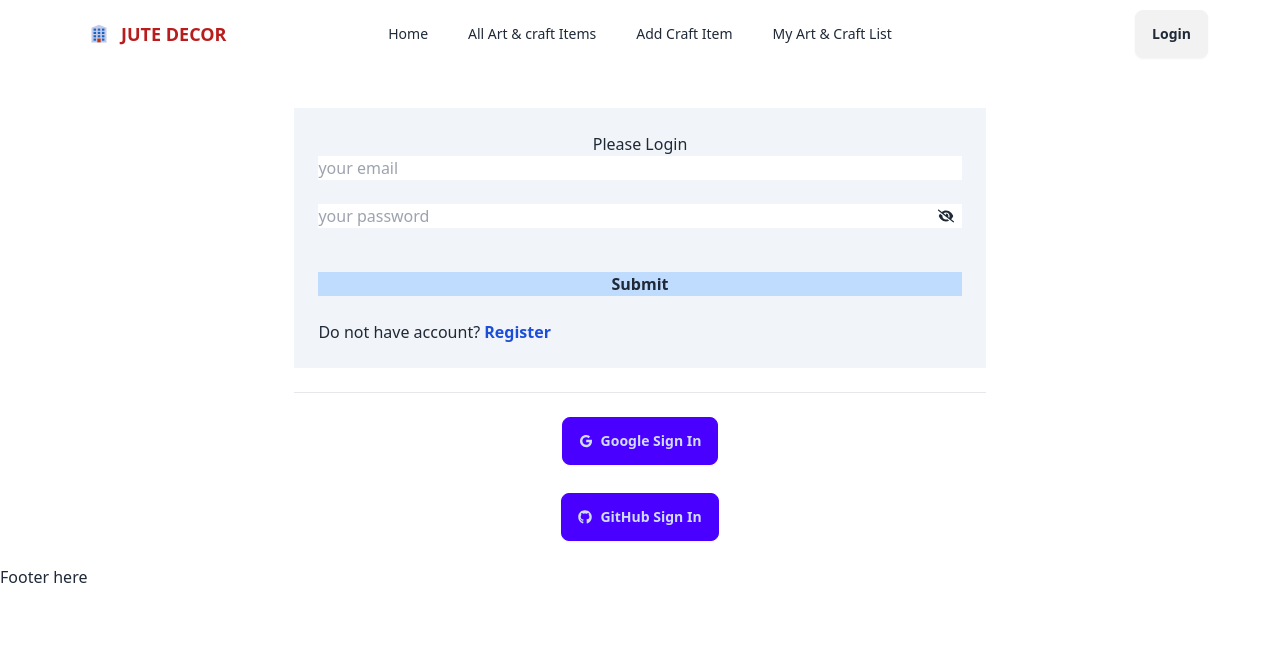
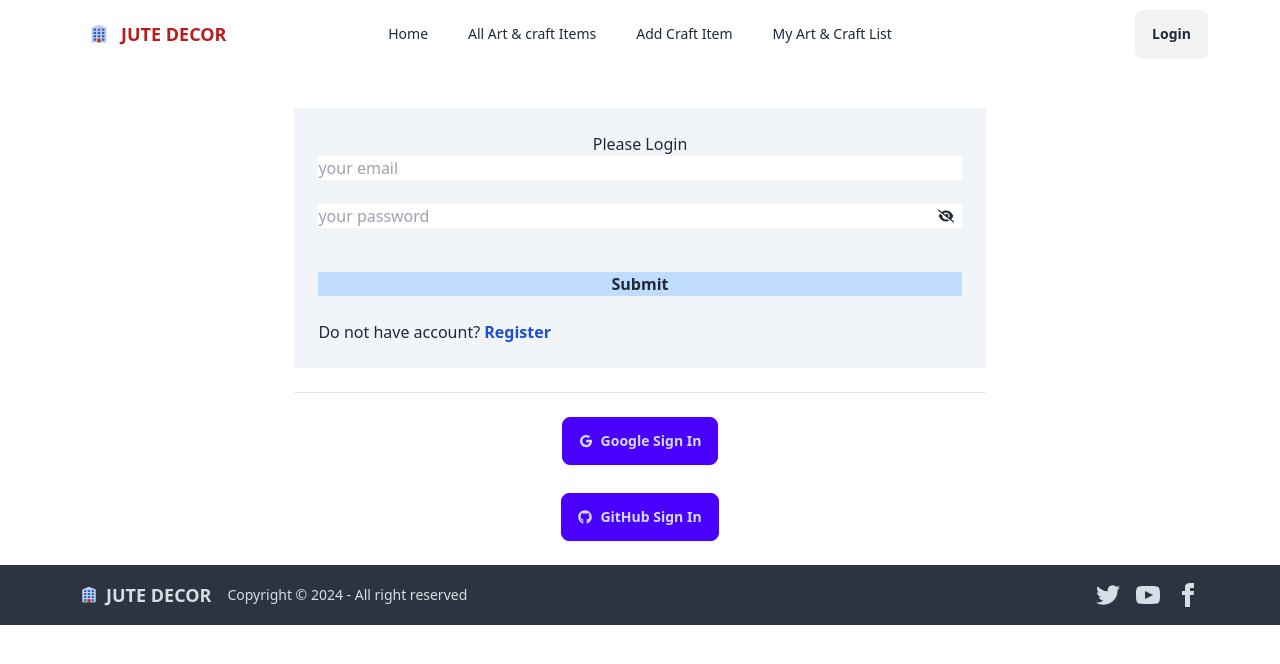
Before and after one commit to roufrubel/assignment-10-jute-home-decor, a React (Vite) app: page /login in a window 1280 px wide. Shown: the top 664 px of the page. Built offline with nearby package versions, Linux system fonts and the light colour scheme; no server answers.

Commit message:
banner added

```diff
--- a/src/Home/AllCrafts.jsx
+++ b/src/Home/AllCrafts.jsx
@@ -16,8 +16,8 @@
 
     return (
       <>
-      {/* <Header></Header> */}
-      <div className="grid md:grid-cols-2 gap-10 container mx-auto mt-10">
+      <h2 className=" mt-20 text-2xl font-bold text-center">Art & Craft Items</h2>
+      <div className="grid md:grid-cols-2 gap-10 container mx-auto">
         {
           crafts.map(craft => <AllCraftsCard
           key={craft._id}
--- /dev/null
+++ b/src/Home/Banner.jsx
@@ -0,0 +1,23 @@
+
+const Banner = () => {
+    return (
+        <div
+  className="hero min-h-screen  mt-6"
+  style={{
+    backgroundImage: "url(https://i.ibb.co/9r52cgJ/web-banner.png)",
+  }}>
+  <div className="hero-overlay bg-opacity-60"></div>
+  <div className="hero-content text-neutral-content text-center">
+    <div className="max-w-md">
+      <h1 className="mb-5 text-5xl font-bold">Jute Home Decor</h1>
+      <p className="mb-5">
+      Transform your home with elegant jute decor. Discover handcrafted rugs, wall hangings, baskets, and more. Embrace the natural beauty and eco-friendly charm that jute brings to your living space..
+      </p>
+      <button className="btn btn-outline btn-warning">Explore</button>
+    </div>
+  </div>
+</div>
+    );
+};
+
+export default Banner;
--- a/src/Home/Home.jsx
+++ b/src/Home/Home.jsx
@@ -2,6 +2,7 @@
 import AllCraftsCard from "./AllCraftsCard";
 import { useContext, useState } from "react";
 import { AuthContext } from "../providers/AuthProvider";
+import Banner from "./Banner";
 
 
 const Home = () => {
@@ -14,6 +15,9 @@
     }
     return (
         <>
+        <Banner></Banner>
+      <div>
+      <h2 className=" mt-20 text-2xl font-bold text-center">Art & Craft Items</h2>
       <div className="grid md:grid-cols-2 gap-10 container mx-auto mt-10">
         {
           crafts?.map(craft => <AllCraftsCard
@@ -23,6 +27,7 @@
           setCrafts={setCrafts}
           ></AllCraftsCard>)
         }
+      </div>
       </div>
 
       </>
--- a/src/pages/MyCraftList.jsx
+++ b/src/pages/MyCraftList.jsx
@@ -8,8 +8,8 @@
     const {user} = useContext(AuthContext);
     const myCrafts = crafts.filter(craft => craft.user_email === user.email);
     return (
-        <div>
-            <h2>My Craft List</h2>
+        <div className="min-h-screen">
+            <h2 className="text-center mt-4 mb-4 font-bold">My Craft List</h2>
             <div>
                 {
                     myCrafts.length > 0 ? (
--- a/src/shared/Footer.jsx
+++ b/src/shared/Footer.jsx
@@ -1,10 +1,20 @@
+import { FcDepartment } from "react-icons/fc";
 
 
 const Footer = () => {
     return (
-        <div>
-            <h4>Footer here</h4>
-        </div>
+        <footer className="footer items-center py-4 px-20 bg-neutral text-neutral-content">
+  <aside className="items-center grid-flow-col">
+    <span  className="text-lg"><FcDepartment/></span> <h2 className="font-bold text-lg mr-2">JUTE DECOR</h2>
+    <p>Copyright © 2024 - All right reserved</p>
+  </aside>
+  <nav className="grid-flow-col gap-4 md:place-self-center md:justify-self-end">
+    <a><svg xmlns="http://www.w3.org/2000/svg" width="24" height="24" viewBox="0 0 24 24" className="fill-current"><path d="M24 4.557c-.883.392-1.832.656-2.828.775 1.017-.609 1.798-1.574 2.165-2.724-.951.564-2.005.974-3.127 1.195-.897-.957-2.178-1.555-3.594-1.555-3.179 0-5.515 2.966-4.797 6.045-4.091-.205-7.719-2.165-10.148-5.144-1.29 2.213-.669 5.108 1.523 6.574-.806-.026-1.566-.247-2.229-.616-.054 2.281 1.581 4.415 3.949 4.89-.693.188-1.452.232-2.224.084.626 1.956 2.444 3.379 4.6 3.419-2.07 1.623-4.678 2.348-7.29 2.04 2.179 1.397 4.768 2.212 7.548 2.212 9.142 0 14.307-7.721 13.995-14.646.962-.695 1.797-1.562 2.457-2.549z"></path></svg>
+    </a>
+    <a><svg xmlns="http://www.w3.org/2000/svg" width="24" height="24" viewBox="0 0 24 24" className="fill-current"><path d="M19.615 3.184c-3.604-.246-11.631-.245-15.23 0-3.897.266-4.356 2.62-4.385 8.816.029 6.185.484 8.549 4.385 8.816 3.6.245 11.626.246 15.23 0 3.897-.266 4.356-2.62 4.385-8.816-.029-6.185-.484-8.549-4.385-8.816zm-10.615 12.816v-8l8 3.993-8 4.007z"></path></svg></a>
+    <a><svg xmlns="http://www.w3.org/2000/svg" width="24" height="24" viewBox="0 0 24 24" className="fill-current"><path d="M9 8h-3v4h3v12h5v-12h3.642l.358-4h-4v-1.667c0-.955.192-1.333 1.115-1.333h2.885v-5h-3.808c-3.596 0-5.192 1.583-5.192 4.615v3.385z"></path></svg></a>
+  </nav>
+</footer>
     );
 };
 
```
